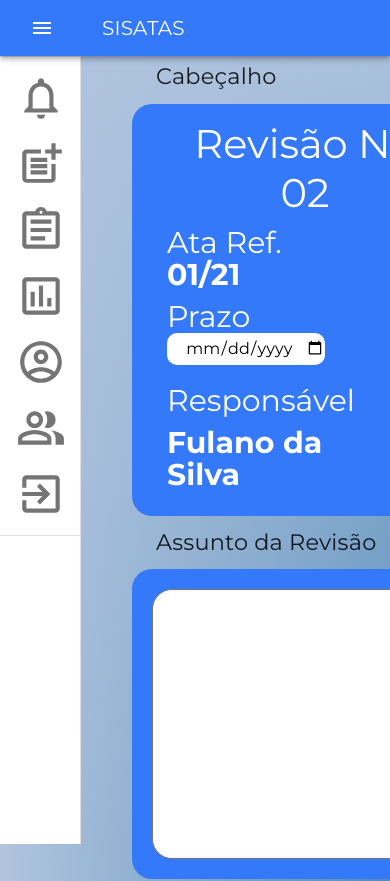
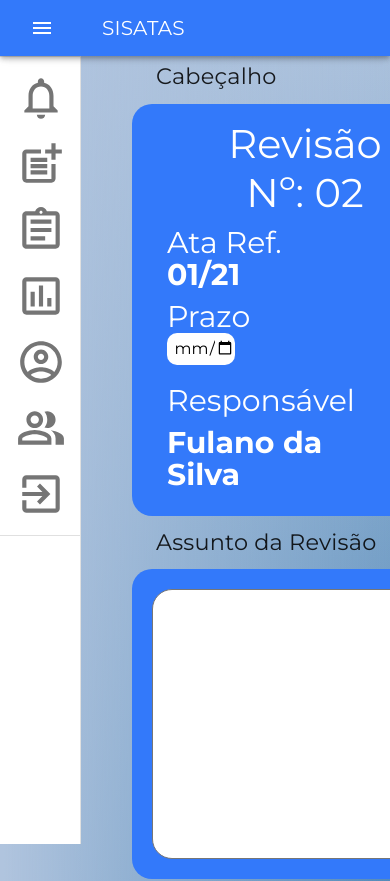
Before and after one commit to BureauTech/ProjectSisatas, a React (Create React App) app in the folder client/: page /new-revision in a window 390 px wide. Shown: the top 881 px of the page. Built offline with nearby package versions, Linux system fonts and the light colour scheme.

Commit message:
ajustes de responsividade

```diff
--- a/client/src/components/CreateRevision/Components.css
+++ b/client/src/components/CreateRevision/Components.css
@@ -2,6 +2,10 @@ input[type="time"],
 input[type="date"],
 input[type="datetime-local"] {
   text-align: center !important;
+}
+
+.align-self-center {
+  align-self: center;
 }
 
 .MuiAutocomplete-input {
--- a/client/src/components/CreateRevision/RevisionHeader.js
+++ b/client/src/components/CreateRevision/RevisionHeader.js
@@ -33,10 +33,10 @@ const RevisionHeader = (props) => {
           <Grid item sm={10} md={3} lg={4}>
             <Grid container justify="center">
               <Grid container justify="center">
-                <Typography className={classes.biggerText}>Revisão Nº:</Typography>
+                <Typography className={classes.biggerText}>Revisão</Typography>
               </Grid>
               <Grid container justify="center">
-                <Typography className={classes.biggerText}>02</Typography>
+                <Typography className={classes.biggerText}>Nº: 02</Typography>
               </Grid>
             </Grid>
           </Grid>
@@ -50,7 +50,7 @@ const RevisionHeader = (props) => {
                     Ata Ref.
                   </FormLabel>
                 </Grid>
-                <Grid item xs={12} md={8} lg={6} >
+                <Grid item xs={12} md={8} lg={6} className="align-self-center">
                   <Grid container justify="space-between">
                     <Grid item xs={7} md={6} lg={5}>
                       <FormLabel className={classes.normalText}>
@@ -69,7 +69,7 @@ const RevisionHeader = (props) => {
                 </Grid>
                 <Grid item xs={12} md={8} lg={8}>
                   <Grid container justify="space-between">
-                    <Grid item xs={7} md={8} lg={8}>
+                    <Grid item xs={3} md={10} lg={8}>
                       <Input
                         className={classes.textField}
                         disableUnderline
--- a/client/src/components/ViewRevisionsComponent/Components.css
+++ b/client/src/components/ViewRevisionsComponent/Components.css
@@ -2,6 +2,10 @@ input[type="time"],
 input[type="date"],
 input[type="datetime-local"] {
   text-align: center !important;
+}
+
+.align-self-center {
+  align-self: center;
 }
 
 .MuiAutocomplete-input {
--- a/client/src/components/ViewRevisionsComponent/ViewRevisionsComponent.js
+++ b/client/src/components/ViewRevisionsComponent/ViewRevisionsComponent.js
@@ -83,10 +83,10 @@ const ViewRevisionsComponent = (props) => {
           <Grid item sm={10} md={3} lg={4}>
             <Grid container justify="center">
               <Grid container justify="center">
-                <Typography className={classes.biggerText}>Revisão Nº:</Typography>
+                <Typography className={classes.biggerText}>Revisão</Typography>
               </Grid>
               <Grid container justify="center">
-                <Typography className={classes.biggerText}>02</Typography>
+                <Typography className={classes.biggerText}>Nº: 02</Typography>
               </Grid>
             </Grid>
           </Grid>
@@ -100,7 +100,7 @@ const ViewRevisionsComponent = (props) => {
                     Ata Ref.
                   </FormLabel>
                 </Grid>
-                <Grid item xs={12} md={8} lg={6} >
+                <Grid item xs={12} md={8} lg={6} className="align-self-center">
                   <Grid container justify="space-between">
                     <Grid item xs={7} md={6} lg={5}>
                       <FormLabel className={classes.normalText}>
```
